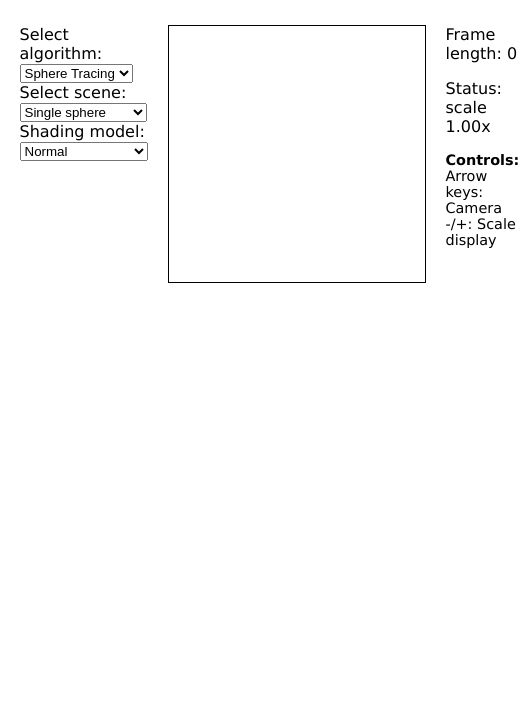
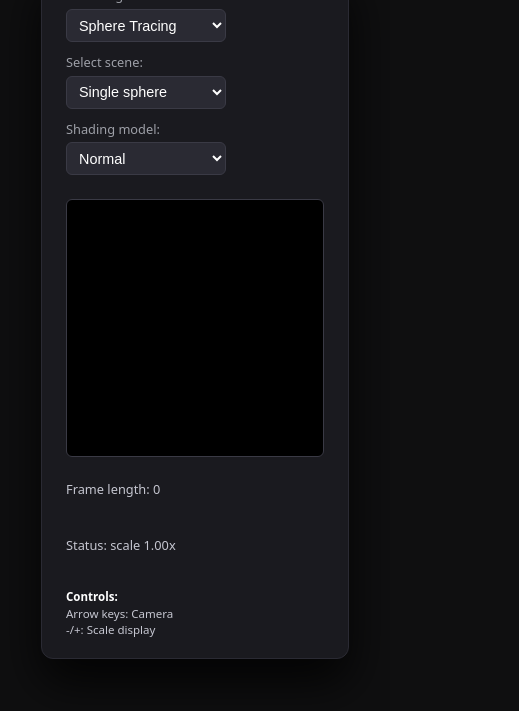
Before and after one commit to vxlerian/cpu-raymarcher, a website built with Vite: page index.html in a window 390 px wide. Shown: the part 133-844 px from the top of the page, 519 px wide, since content can reach past the window. Built offline with nearby package versions, Linux system fonts and the light colour scheme.

Commit message:
ui overhaul (need to add light/dark mode toggle)

```diff
--- a/index.html
+++ b/index.html
@@ -6,17 +6,13 @@
     <link rel="stylesheet" href="style.css">
 </head>
 <body>
+    <div class="page-wrapper">
         <h1>Raymarcher Visualiser</h1>
+
         <div id="app">
             <div id="editor-container">
-            <!-- to go in here:
-             - a crud editor for the scene
-             - menu to select algorithm to test
-             -
-            -->
                 <div>
                     <label for="algorithm">Select algorithm: </label>
-
                     <select name="selectedAlgo" id="algorithm">
                         <option value="sphere-tracing">Sphere Tracing</option>
                         <option value="fixed-step">Fixed Step</option>
@@ -32,7 +28,6 @@
 
                 <div>
                     <label for="shading-model">Shading model: </label>
-
                     <select name="selectedModel" id="shading-models">
                         <option value="normal">Normal</option>
                         <option value="phong">Phong</option>
@@ -57,13 +52,7 @@
                     Arrow keys: Camera<br>
                     -/+: Scale display<br>
                 </div>
-            <!-- to go in here:
-             - menu to select view: shaded mode, SDF evaluations, iterations.
-             - maximum steps: (probably ~200 by default)
-             - epsilon/hit threshold: ~0.001
-             - other diagnostic stuff like average number of sdf evaluations
-             or whatever other cool graphs to display our data. TBD :)
-             -->
+            </div>
         </div>
     </div>
 
--- a/package.json
+++ b/package.json
@@ -20,6 +20,7 @@
     "vite": "^7.1.10"
   },
   "dependencies": {
+    "22": "^0.0.0",
     "gl-matrix": "^3.4.4",
     "three": "^0.181.0"
   }
--- a/public/style.css
+++ b/public/style.css
@@ -1,28 +1,123 @@
+/* Make the whole page center its content */
 body {
-    font-family: verdana, sans-serif;
+    margin: 0;
+    min-height: 100vh;
+    display: flex;
+    align-items: center;
+    justify-content: center;
+    background-color: #0f0f10;
+    font-family: system-ui, -apple-system, BlinkMacSystemFont, "Segoe UI",
+                 Roboto, "Helvetica Neue", sans-serif;
+    color: #eaeaea;
+}
+
+/* Wrapper so the title + app stay grouped */
+.page-wrapper {
     display: flex;
     flex-direction: column;
-    align-items: left;
-    margin: 5%
+    align-items: center;
+    gap: 1rem; /* space between heading and app */
 }
 
+/* Optional: make the heading look a bit nicer */
+h1 {
+    margin: 0;
+    font-size: 1.4rem;
+    font-weight: 600;
+    color: #fff;
+    text-align: center;
+}
+
+/* The main app panel */
 #app {
     display: flex;
-    gap: 20px;
-    margin-top: 20px;
+    flex-direction: row;
+    gap: 1.5rem;
+
+    background-color: #1a1a1f;
+    border: 1px solid #2a2a33;
+    border-radius: 12px;
+    padding: 1.25rem 1.5rem;
+
+    box-shadow: 0 24px 48px rgba(0,0,0,0.8);
+    max-width: 900px;
+    width: 100%;
+    box-sizing: border-box;
+
+    color: #eaeaea;
+    font-size: 0.9rem;
+    line-height: 1.4;
 }
 
-#editor-container {
+/* Layout columns inside the app */
+#editor-container,
+#canvas-container,
+#diagnostics {
     display: flex;
     flex-direction: column;
+    gap: 0.75rem;
 }
 
-#shader-editor {
-    width: 400px;
-    height: 512px;
+/* Style form controls a bit so dark mode isn't painful */
+label {
+    display: block;
+    font-size: 0.8rem;
+    color: #9ea0a8;
+    margin-bottom: 0.25rem;
 }
 
-#canvas-container canvas {
-    border: 1px solid black;
+select {
+    background-color: #2a2a33;
+    color: #fff;
+    border: 1px solid #3a3a45;
+    border-radius: 6px;
+    padding: 0.4rem 0.5rem;
+    font-size: 0.9rem;
+    min-width: 160px;
+}
+
+/* Canvas presentation */
+#canvas-container {
+    align-items: center;
+}
+
+#shader-canvas {
     image-rendering: pixelated;
+    border: 1px solid #3a3a45;
+    border-radius: 6px;
+    background-color: #000;
 }
+
+/* Diagnostics column */
+#diagnostics {
+    min-width: 200px;
+    max-width: 220px;
+    font-size: 0.8rem;
+    color: #c5c6d0;
+}
+
+#diagnostics strong {
+    color: #fff;
+}
+
+/* Responsive: stack columns on narrow screens */
+@media (max-width: 800px) {
+    #app {
+        flex-direction: column;
+        align-items: stretch;
+    }
+
+    #diagnostics {
+        max-width: none;
+        min-width: 0;
+    }
+
+    #canvas-container {
+        align-items: flex-start;
+    }
+
+    #shader-canvas {
+        max-width: 100%;
+        height: auto;
+    }
+}
```
Also changed, not shown: src/cpu_algorithms/fixedStep.ts (+76 -48 lines), 1 other file. Lines whose indentation alone changed are shown as unchanged.
